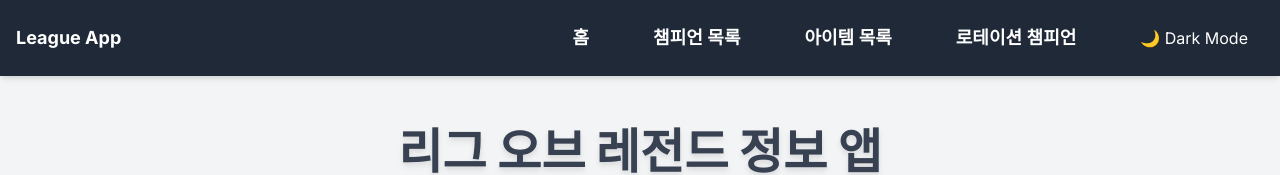
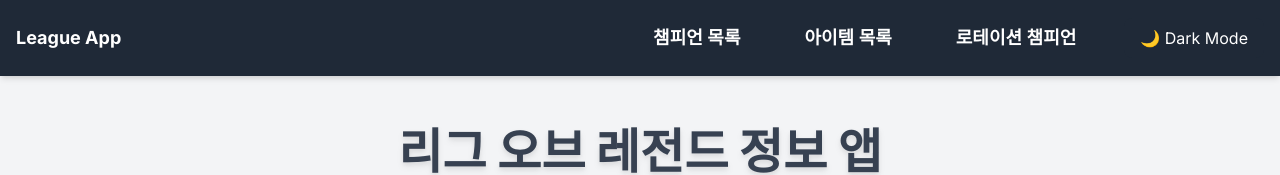
Before and after one commit to Choi-kanggun/lol, a Next.js app: page / in a window 1280 px wide. Shown: the top 175 px of the page. Built offline with nearby package versions, Linux system fonts and the light colour scheme.

Commit message:
fix: 레이아웃 홈 삭제

```diff
--- a/src/app/layout.tsx
+++ b/src/app/layout.tsx
@@ -48,14 +48,6 @@
               <li>
                 <Link
                   className="block py-2 px-4 hover:text-yellow-300 font-semibold text-lg transition duration-200"
-                  href={"/"}
-                >
-                  홈
-                </Link>
-              </li>
-              <li>
-                <Link
-                  className="block py-2 px-4 hover:text-yellow-300 font-semibold text-lg transition duration-200"
                   href={"/champions"}
                 >
                   챔피언 목록
```
